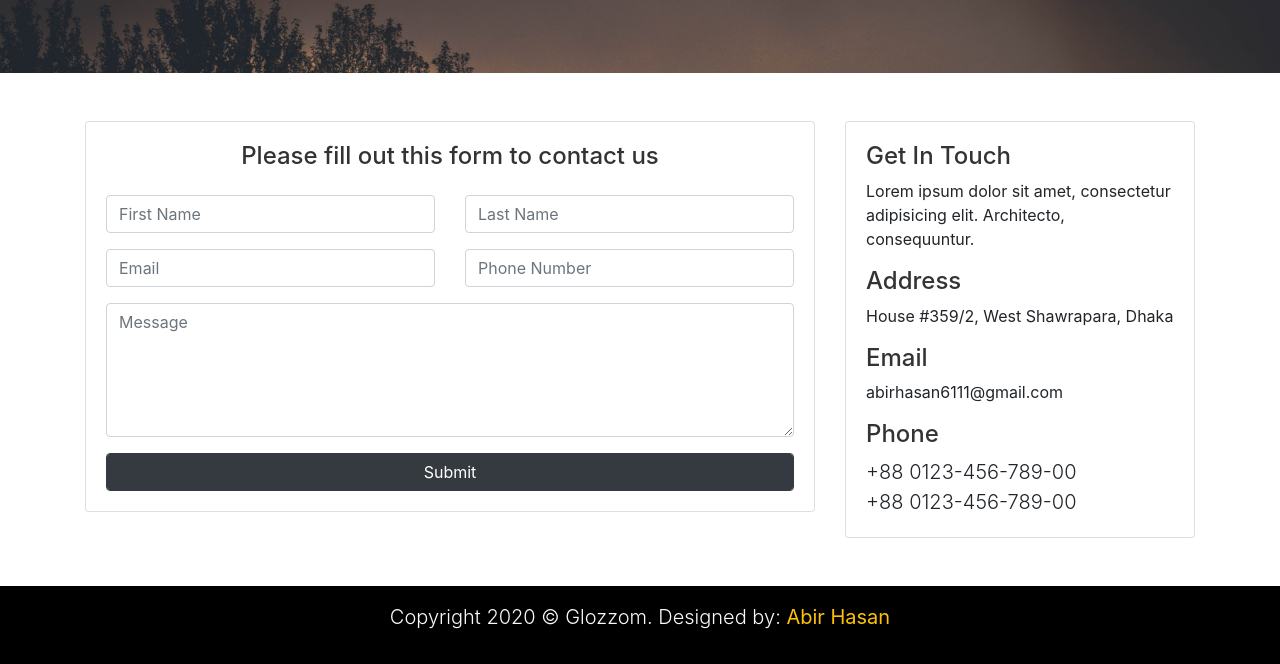
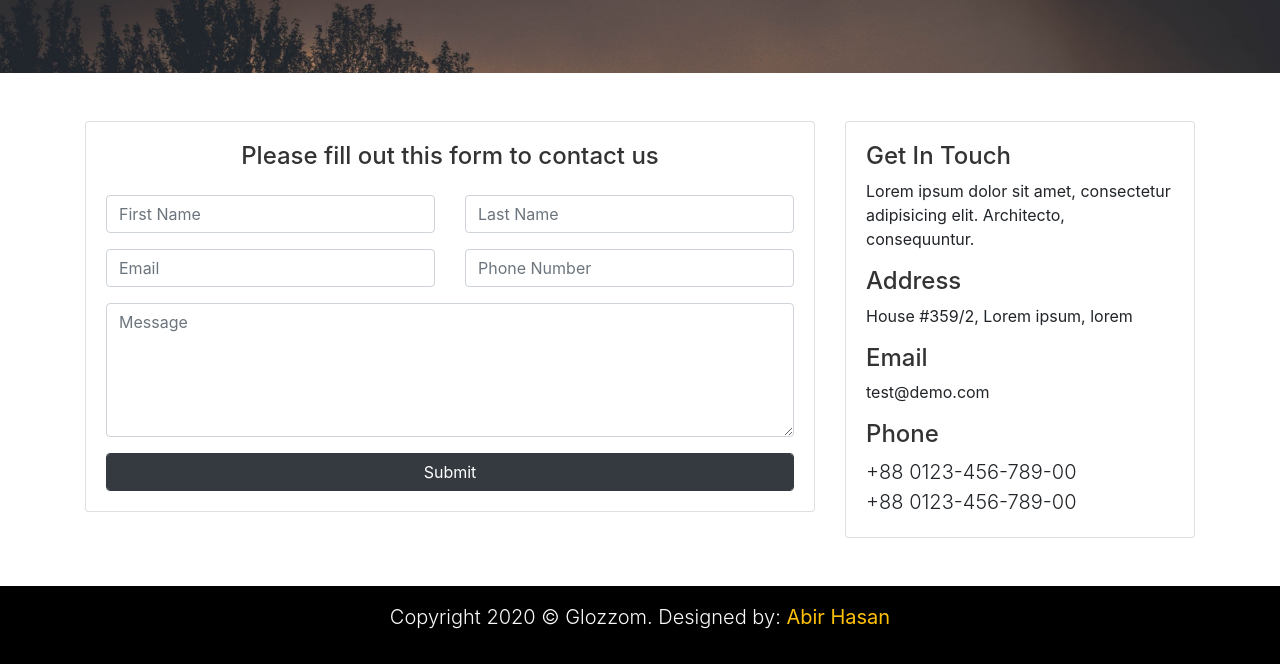
Before and after one commit to Abir-Hasan-GUB/Glozzom, a plain HTML site: page contact.html in a window 1280 px wide. Shown: the part 183-847 px from the top of the page. Drawn offline with Linux system fonts and the light colour scheme.

Commit message:
Update contact.html
Updated CSS issue

```diff
--- a/contact.html
+++ b/contact.html
@@ -118,9 +118,9 @@
                             <h4>Get In Touch</h4>
                             <p>Lorem ipsum dolor sit amet, consectetur adipisicing elit. Architecto, consequuntur.</p>
                             <h4>Address</h4>
-                            <p>House #359/2, West Shawrapara, Dhaka</p>
+                            <p>House #359/2, Lorem ipsum, lorem</p>
                             <h4>Email</h4>
-                            <p>abirhasan6111@gmail.com</p>
+                            <p>test@demo.com</p>
                             <h4>Phone</h4>
                             <p class="lead mb-0">+88 0123-456-789-00</p>
                             <p class="lead mb-0">+88 0123-456-789-00</p>
```
